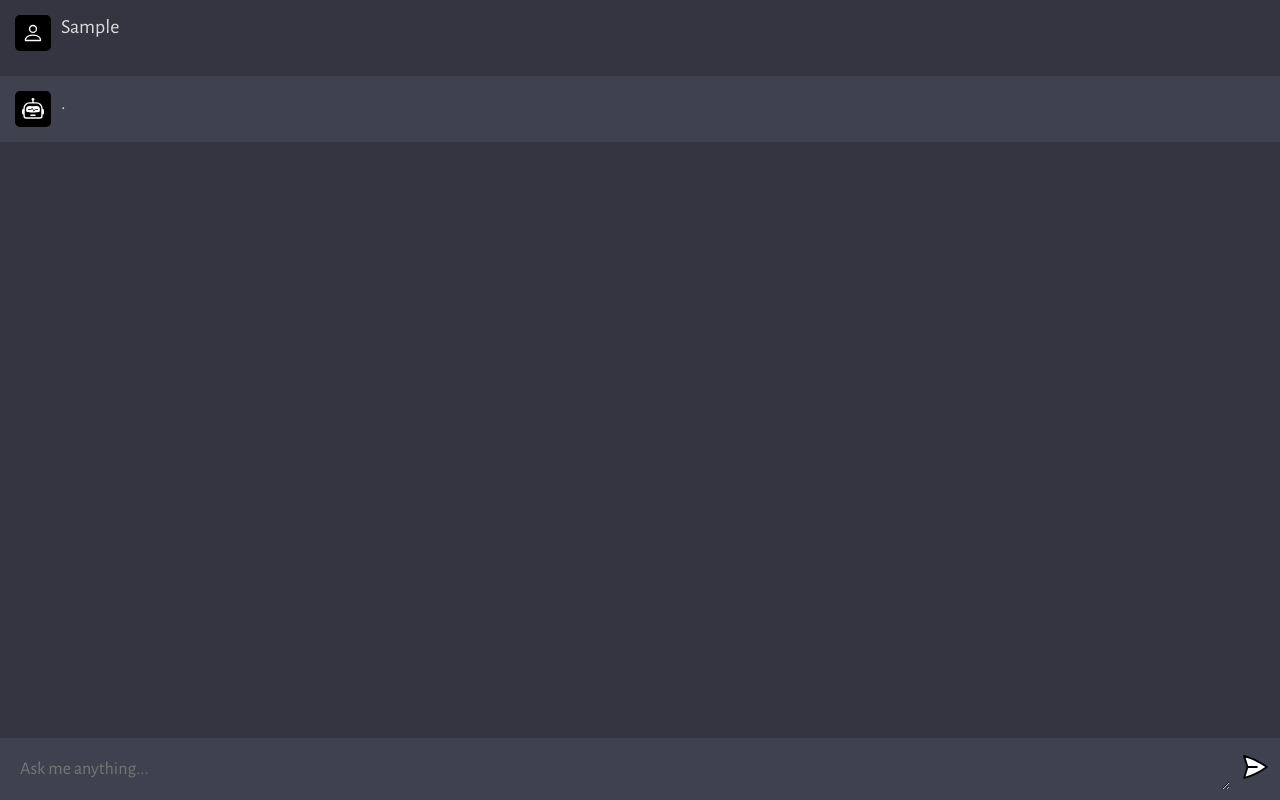
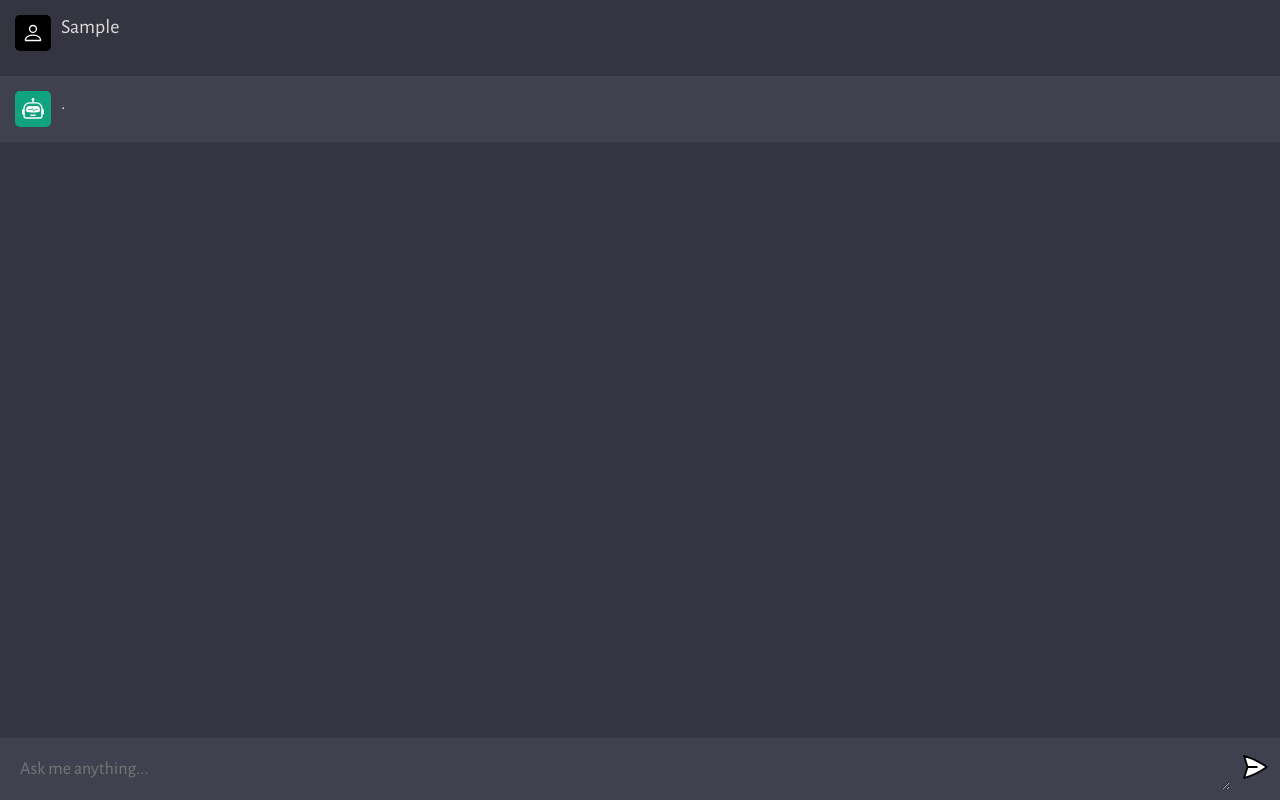
Before and after one commit to SirGentle21/Chat-GPT, a website built with Vite: page client/index.html in a window 1280 px wide. Both pictures are taken after typing "Sample" into the empty fields and a click on the button 1255 px from the left and 769 px from the top of the page. Built offline with nearby package versions, Linux system fonts and the light colour scheme; no server answers.

Commit message:
Update style.css

```diff
--- a/client/style.css
+++ b/client/style.css
@@ -78,8 +78,7 @@ body {
 }
 
 .ai .profile {
-/*   background: #10a37f; */
-  bacckground: lightcoral;
+  background: #10a37f;
 }
 
 .profile img {
```
